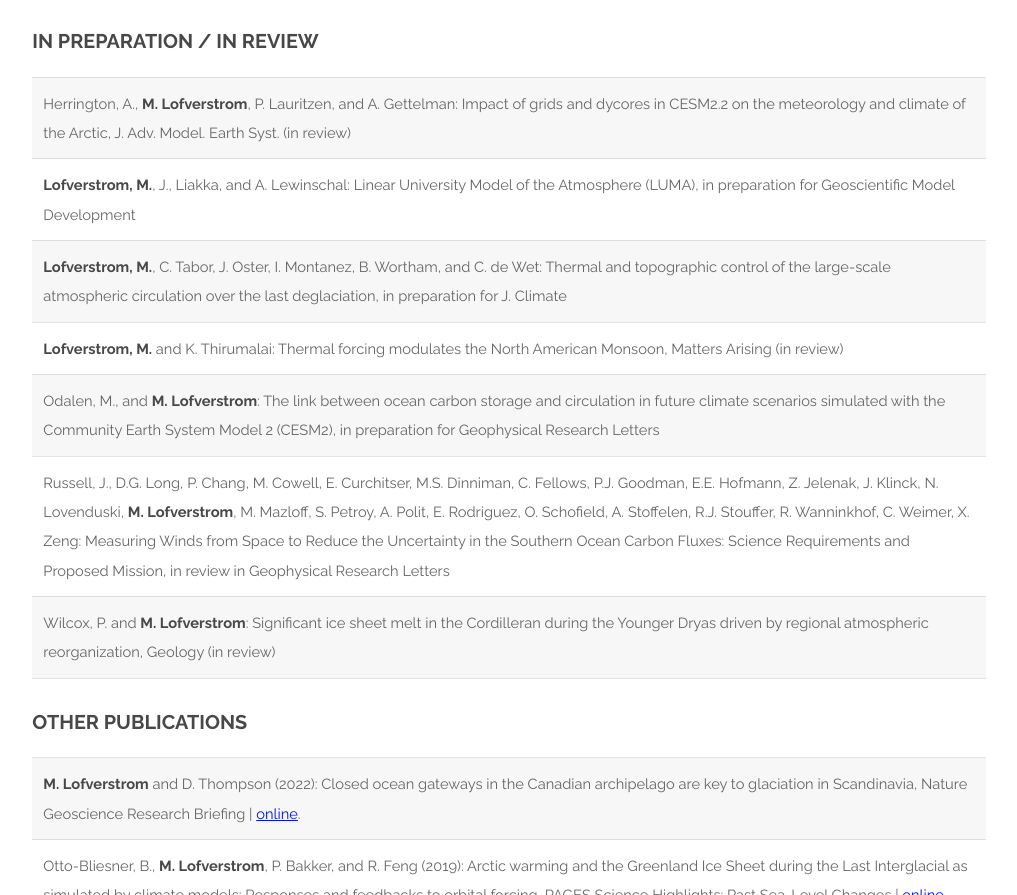
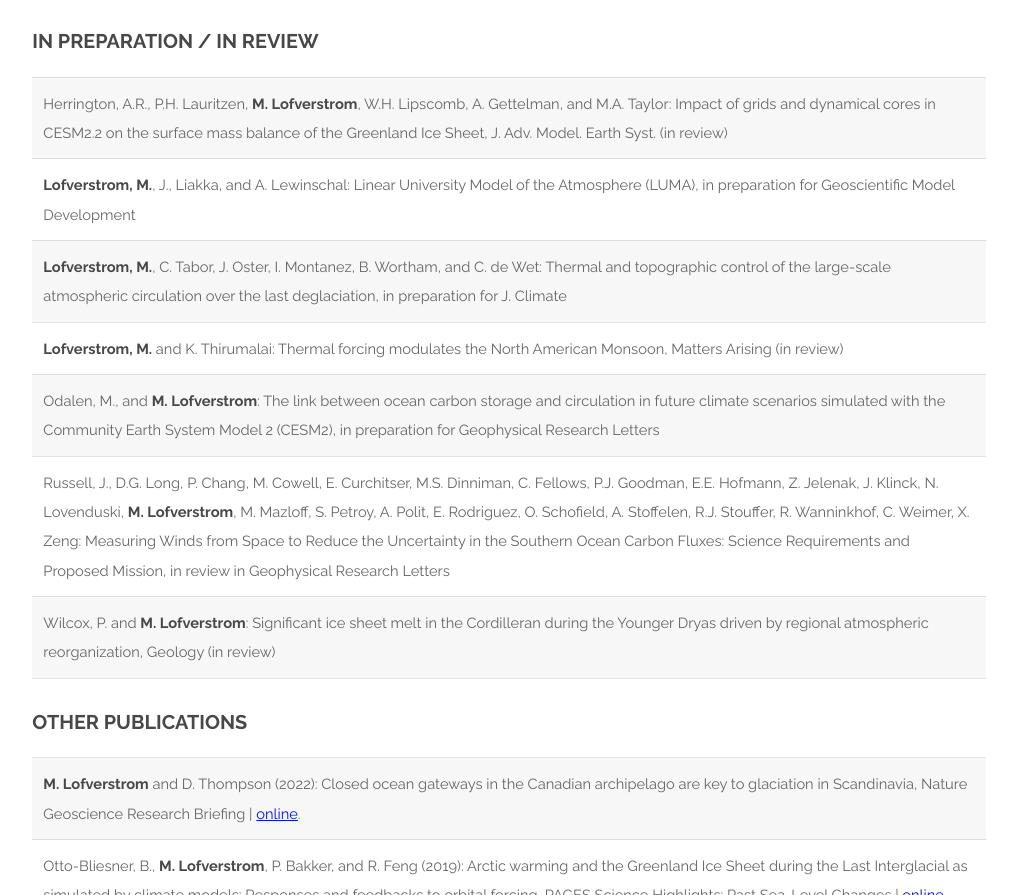
Before and after one commit to lofverstrom/lofverstrom.github.io, a plain HTML site: page publications.html in a window 1280 px wide. Shown: the part 3011-3906 px from the top of the page, without its empty margins (131-1148 px from the left). Drawn offline with Linux system fonts and the light colour scheme; a script that the page names is missing.

Commit message:
Herrington

```diff
--- a/publications.html
+++ b/publications.html
@@ -299,7 +299,7 @@
 
 										<tr>
 											<td>
-												<span>Herrington, A., <b>M. Lofverstrom</b>, P. Lauritzen, and A. Gettelman: Impact of grids and dycores in CESM2.2 on the meteorology and climate of the Arctic, J. Adv. Model. Earth Syst. (in review)</span>
+												<span>Herrington, A.R., P.H. Lauritzen, <b>M. Lofverstrom</b>, W.H. Lipscomb, A. Gettelman, and M.A. Taylor: Impact of grids and dynamical cores in CESM2.2 on the surface mass balance of the Greenland Ice Sheet, J. Adv. Model. Earth Syst. (in review)</span>
 											</td>
 										</tr>
 
```
